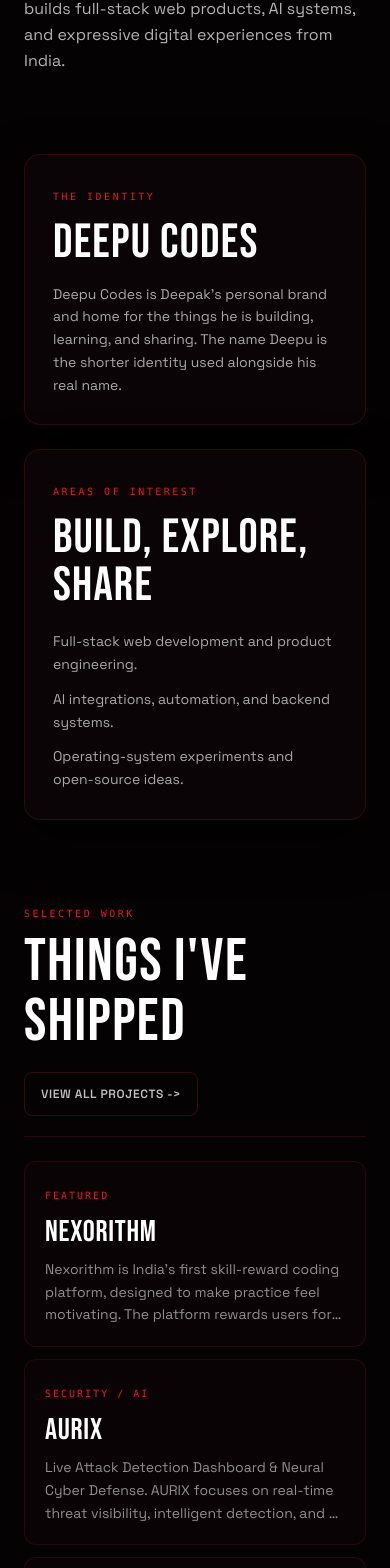
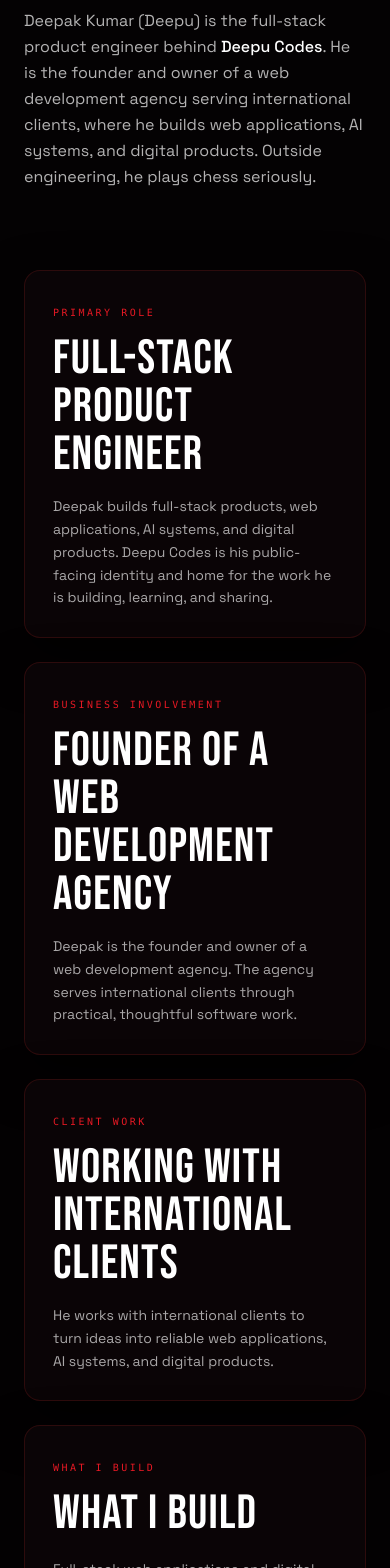
Before and after one commit to DeepuCodesss/My-project, a Next.js app: page /about in a window 390 px wide. Shown: the part 406-1974 px from the top of the page. Built offline with nearby package versions, Linux system fonts and the light colour scheme.

Commit message:
changed bio for seo

```diff
--- a/app/about/page.tsx
+++ b/app/about/page.tsx
@@ -4,10 +4,12 @@ import Navbar from "@/components/Navbar";
 import { projects, SITE_PROFILE } from "@/lib/projects.config";
 import { absoluteUrl, profilePageJsonLd, WEBSITE_ID } from "@/lib/seo";
 
+const aboutDescription =
+  "About Deepak Kumar (Deepu), the full-stack product engineer behind Deepu Codes and founder of a web development agency serving international clients.";
+
 export const metadata: Metadata = {
   title: `About ${SITE_PROFILE.name}`,
-  description:
-    "Learn about Deepak Kumar, also known as Deepu, the developer and programmer behind Deepu Codes.",
+  description: aboutDescription,
   alternates: {
     canonical: absoluteUrl("/about"),
   },
@@ -15,8 +17,7 @@ export const metadata: Metadata = {
     type: "profile",
     url: absoluteUrl("/about"),
     title: `About ${SITE_PROFILE.name} - ${SITE_PROFILE.brandName}`,
-    description:
-      "Learn about Deepak Kumar, also known as Deepu, the developer and programmer behind Deepu Codes.",
+    description: aboutDescription,
   },
 };
 
@@ -31,13 +32,14 @@ export default function AboutPage() {
               01 / PROFILE
             </span>
             <h1 className="mt-5 font-bebas text-7xl uppercase leading-[0.9] tracking-wide text-white sm:text-8xl md:text-9xl">
-              About <span className="text-[#e61924]">Deepak Kumar.</span>
+              About <span className="text-[#e61924]">Deepak Kumar (Deepu).</span>
             </h1>
             <p className="mt-8 max-w-3xl text-base leading-relaxed text-white/70 sm:text-lg">
-              Deepak Kumar, also known online as Deepu, is the developer behind {" "}
+              Deepak Kumar (Deepu) is the full-stack product engineer behind{" "}
               <strong className="font-medium text-white">{SITE_PROFILE.brandName}</strong>.
-              He builds full-stack web products, AI systems, and expressive digital
-              experiences from India.
+              He is the founder and owner of a web development agency serving
+              international clients, where he builds web applications, AI systems,
+              and digital products. Outside engineering, he plays chess seriously.
             </p>
           </header>
 
@@ -47,33 +49,82 @@ export default function AboutPage() {
               className="rounded-2xl border border-red-900/30 bg-[#0c0507]/90 p-7 shadow-[0_20px_50px_rgba(0,0,0,0.55)] sm:p-9"
             >
               <span className="font-mono text-[10px] uppercase tracking-[0.25em] text-[#e61924]">
-                The identity
+                Primary role
               </span>
               <h2 id="deepu-codes-title" className="mt-3 font-bebas text-5xl uppercase tracking-wide text-white">
-                Deepu Codes
+                Full-Stack Product Engineer
               </h2>
               <p className="mt-4 text-sm leading-relaxed text-white/65 sm:text-base">
-                Deepu Codes is Deepak&apos;s personal brand and home for the things
-                he is building, learning, and sharing. The name Deepu is the
-                shorter identity used alongside his real name.
+                Deepak builds full-stack products, web applications, AI systems, and
+                digital products. Deepu Codes is his public-facing identity and home
+                for the work he is building, learning, and sharing.
               </p>
             </section>
 
             <section
-              aria-labelledby="interests-title"
+              aria-labelledby="agency-title"
               className="rounded-2xl border border-red-900/30 bg-[#0c0507]/90 p-7 shadow-[0_20px_50px_rgba(0,0,0,0.55)] sm:p-9"
             >
               <span className="font-mono text-[10px] uppercase tracking-[0.25em] text-[#e61924]">
-                Areas of interest
+                Business involvement
               </span>
-              <h2 id="interests-title" className="mt-3 font-bebas text-5xl uppercase tracking-wide text-white">
-                Build, explore, share
+              <h2 id="agency-title" className="mt-3 font-bebas text-5xl uppercase tracking-wide text-white">
+                Founder of a Web Development Agency
+              </h2>
+              <p className="mt-4 text-sm leading-relaxed text-white/65 sm:text-base">
+                Deepak is the founder and owner of a web development agency. The
+                agency serves international clients through practical, thoughtful
+                software work.
+              </p>
+            </section>
+
+            <section
+              aria-labelledby="international-title"
+              className="rounded-2xl border border-red-900/30 bg-[#0c0507]/90 p-7 shadow-[0_20px_50px_rgba(0,0,0,0.55)] sm:p-9"
+            >
+              <span className="font-mono text-[10px] uppercase tracking-[0.25em] text-[#e61924]">
+                Client work
+              </span>
+              <h2 id="international-title" className="mt-3 font-bebas text-5xl uppercase tracking-wide text-white">
+                Working With International Clients
+              </h2>
+              <p className="mt-4 text-sm leading-relaxed text-white/65 sm:text-base">
+                He works with international clients to turn ideas into reliable web
+                applications, AI systems, and digital products.
+              </p>
+            </section>
+
+            <section
+              aria-labelledby="build-title"
+              className="rounded-2xl border border-red-900/30 bg-[#0c0507]/90 p-7 shadow-[0_20px_50px_rgba(0,0,0,0.55)] sm:p-9"
+            >
+              <span className="font-mono text-[10px] uppercase tracking-[0.25em] text-[#e61924]">
+                What I build
+              </span>
+              <h2 id="build-title" className="mt-3 font-bebas text-5xl uppercase tracking-wide text-white">
+                What I Build
               </h2>
               <ul className="mt-5 space-y-3 text-sm leading-relaxed text-white/65 sm:text-base">
-                <li>Full-stack web development and product engineering.</li>
-                <li>AI integrations, automation, and backend systems.</li>
-                <li>Operating-system experiments and open-source ideas.</li>
+                <li>Full-stack web applications and digital products.</li>
+                <li>AI systems, integrations, and workflow automation.</li>
+                <li>Backend systems, APIs, and open-source experiments.</li>
               </ul>
+            </section>
+
+            <section
+              aria-labelledby="chess-title"
+              className="rounded-2xl border border-red-900/30 bg-[#0c0507]/90 p-7 shadow-[0_20px_50px_rgba(0,0,0,0.55)] sm:p-9 md:col-span-2"
+            >
+              <span className="font-mono text-[10px] uppercase tracking-[0.25em] text-[#e61924]">
+                Beyond software
+              </span>
+              <h2 id="chess-title" className="mt-3 font-bebas text-5xl uppercase tracking-wide text-white">
+                Chess &amp; Other Interests
+              </h2>
+              <p className="mt-4 text-sm leading-relaxed text-white/65 sm:text-base">
+                Outside engineering, Deepak plays chess seriously. It is a personal
+                interest alongside his focus on systems, products, and technology.
+              </p>
             </section>
           </div>
 
@@ -128,6 +179,12 @@ export default function AboutPage() {
             <a href={SITE_PROFILE.linkedinUrl} target="_blank" rel="noopener noreferrer" className="rounded-lg border border-red-900/40 px-5 py-3 text-xs font-semibold uppercase tracking-wider text-white/75 transition-colors hover:border-[#e61924] hover:text-white focus-visible:outline-none focus-visible:ring-2 focus-visible:ring-[#e61924]">
               LinkedIn profile
             </a>
+            <a href={SITE_PROFILE.xUrl} target="_blank" rel="noopener noreferrer" className="rounded-lg border border-red-900/40 px-5 py-3 text-xs font-semibold uppercase tracking-wider text-white/75 transition-colors hover:border-[#e61924] hover:text-white focus-visible:outline-none focus-visible:ring-2 focus-visible:ring-[#e61924]">
+              X profile
+            </a>
+            <a href={SITE_PROFILE.instagramUrl} target="_blank" rel="noopener noreferrer" className="rounded-lg border border-red-900/40 px-5 py-3 text-xs font-semibold uppercase tracking-wider text-white/75 transition-colors hover:border-[#e61924] hover:text-white focus-visible:outline-none focus-visible:ring-2 focus-visible:ring-[#e61924]">
+              Instagram profile
+            </a>
           </nav>
         </article>
       </main>
--- a/app/opengraph-image.tsx
+++ b/app/opengraph-image.tsx
@@ -70,7 +70,7 @@ export default async function Image() {
               color: "#ffffff",
             }}
           >
-            Product Engineer &amp; Systems Builder
+            {SITE_PROFILE.role}
           </h1>
           <p
             style={{
@@ -81,7 +81,7 @@ export default async function Image() {
               lineHeight: 1.4,
             }}
           >
-            Full-Stack Products • AI Automation • DeepOS Systems
+            Web Applications - AI Systems - Digital Products
           </p>
         </div>
 
--- a/app/projects/[slug]/page.tsx
+++ b/app/projects/[slug]/page.tsx
@@ -80,6 +80,9 @@ export default function ProjectPage({ params }: ProjectPageProps) {
             <p className="mt-8 max-w-3xl text-base leading-relaxed text-white/70 sm:text-lg">
               {project.description}
             </p>
+            <p className="mt-4 text-sm text-white/50">
+              Built by {SITE_PROFILE.name} ({SITE_PROFILE.alternateName[0]}) under {SITE_PROFILE.brandName}.
+            </p>
           </header>
 
           <div className={`relative mt-14 overflow-hidden rounded-2xl border border-red-900/40 bg-[#0a0406] p-3 shadow-[0_34px_120px_rgba(0,0,0,0.8)] sm:p-4 ${project.mockupVariant === "phone" ? "mx-auto max-w-[440px]" : "w-full"}`}>
--- a/app/robots.ts
+++ b/app/robots.ts
@@ -7,6 +7,6 @@ export default function robots(): MetadataRoute.Robots {
       userAgent: "*",
       allow: "/",
     },
-    sitemap: `${SITE_PROFILE.canonicalUrl}sitemap.xml`,
+    sitemap: `${SITE_PROFILE.canonicalUrl}/sitemap.xml`,
   };
 }
--- a/app/sitemap.ts
+++ b/app/sitemap.ts
@@ -1,11 +1,11 @@
 import type { MetadataRoute } from "next";
-import { projects, SITE_PROFILE } from "@/lib/projects.config";
+import { projects } from "@/lib/projects.config";
 import { absoluteUrl } from "@/lib/seo";
 
 export default function sitemap(): MetadataRoute.Sitemap {
   return [
     {
-      url: SITE_PROFILE.canonicalUrl,
+      url: absoluteUrl("/"),
       changeFrequency: "monthly",
       priority: 1.0,
     },
--- a/components/ContactSection.tsx
+++ b/components/ContactSection.tsx
@@ -1,13 +1,25 @@
 "use client";
 
 import { motion } from "framer-motion";
-import { ArrowUpRight, Download, Heart, Music } from "lucide-react";
+import { ArrowUpRight, AtSign, Download, Heart, Music } from "lucide-react";
 import Image from "next/image";
+import type { ElementType } from "react";
 import { useState } from "react";
 import { SITE_PROFILE } from "@/lib/projects.config";
 import BrandLogo from "@/components/BrandLogo";
 
-const contacts = [
+type ContactItem = {
+  label: string;
+  value: string;
+  href: string;
+  iconSrc?: string;
+  icon?: ElementType;
+  external?: boolean;
+  download?: string;
+  isDownload?: boolean;
+};
+
+const contacts: ContactItem[] = [
   {
     label: "Email",
     value: SITE_PROFILE.email,
@@ -27,6 +39,20 @@ const contacts = [
     value: "github.com/DeepuCodesss",
     href: SITE_PROFILE.githubUrl,
     iconSrc: "/assets/icons/social/github.svg",
+    external: true,
+  },
+  {
+    label: "X",
+    value: "x.com/Deepucodess",
+    href: SITE_PROFILE.xUrl,
+    icon: AtSign,
+    external: true,
+  },
+  {
+    label: "Instagram",
+    value: "instagram.com/whoisdeepuuu",
+    href: SITE_PROFILE.instagramUrl,
+    icon: AtSign,
     external: true,
   },
   {
@@ -94,7 +120,7 @@ export default function ContactSection() {
 
         {/* Contact Action Cards with Custom SVG Icons */}
         <div className="grid gap-4 sm:grid-cols-2 lg:grid-cols-4 mb-24">
-          {contacts.map(({ label, value, href, iconSrc, external, download, isDownload }, index) => (
+          {contacts.map(({ label, value, href, iconSrc, icon: Icon, external, download, isDownload }, index) => (
             <motion.a
               key={label}
               href={href}
@@ -111,6 +137,8 @@ export default function ContactSection() {
                 <div className="grid h-10 w-10 place-items-center rounded-lg border border-red-900/40 bg-red-950/20 group-hover:border-[#e61924] transition-colors p-2">
                   {isDownload ? (
                     <Download size={18} className="text-[#e61924]" />
+                  ) : Icon ? (
+                    <Icon size={18} className="text-[#e61924]" />
                   ) : (
                     iconSrc ? (
                       <Image
@@ -149,7 +177,7 @@ export default function ContactSection() {
               </strong>
             </div>
             <span className="text-white/50 text-[11px]">
-              Full Stack Developer • AI Systems • Portfolio
+              Full-Stack Product Engineer • AI Systems • Deepu Codes
             </span>
           </div>
 
--- a/components/HeroSection.tsx
+++ b/components/HeroSection.tsx
@@ -111,13 +111,13 @@ export default function HeroSection() {
         <div className="absolute inset-0 bg-[radial-gradient(circle_at_50%_45%,rgba(230,25,36,0.30),transparent_65%)]" />
       </div>
 
-      {/* ── Background Giant Display Typography: DEEPUCODES ── */}
+      {/* ── Background Giant Display Typography: DEEPU CODES ── */}
       <div
         aria-hidden="true"
         className="absolute top-[16%] sm:top-[18%] left-1/2 -translate-x-1/2 z-[1] pointer-events-none select-none w-full text-center overflow-hidden"
       >
         <span className="font-bebas text-[clamp(4rem,18vw,22rem)] leading-none text-[#e61924]/[0.16] tracking-wider uppercase block drop-shadow-[0_0_60px_rgba(230,25,36,0.2)]">
-          DEEPUCODES
+          DEEPU CODES
         </span>
       </div>
 
@@ -147,7 +147,7 @@ export default function HeroSection() {
 
       {/* ── Vertical Micro Details (Desktop Sidebar Accent) ─ */}
       <div className="hidden lg:flex fixed left-6 top-1/2 -translate-y-1/2 z-20 pointer-events-none flex-col items-center gap-6 text-[10px] font-space tracking-[0.35em] text-white/40 uppercase rotate-180 [writing-mode:vertical-lr]">
-        <span>FULL STACK DEVELOPER</span>
+        <span>FULL-STACK PRODUCT ENGINEER</span>
         <span className="h-12 w-px bg-[#e61924]/40" />
         <span>BASED IN INDIA</span>
       </div>
@@ -228,7 +228,7 @@ export default function HeroSection() {
 
           {/* One-Line Intro */}
           <p className="mt-3 sm:mt-5 text-sm sm:text-base md:text-lg text-white/80 font-space font-normal max-w-md leading-relaxed hero-intro">
-            I&apos;m Deepak Kumar, also known as Deepu. I build full-stack products, AI systems, and thoughtful digital experiences.
+            I&apos;m Deepak Kumar (Deepu), a full-stack product engineer behind {SITE_PROFILE.brandName}. I am the founder and owner of a web development agency serving international clients, where I build web applications, AI systems, and digital products. Outside engineering, I play chess seriously.
           </p>
 
           {/* CTA Action Buttons & Mobile Social Icons Row */}
@@ -292,7 +292,7 @@ export default function HeroSection() {
             </span>
             <span className="text-white/30">•</span>
             <span className="text-[#e61924] font-mono text-[10px] font-semibold">
-              JUN 2025
+              CURRENTLY AVAILABLE
             </span>
           </div>
 
--- a/lib/projects.config.ts
+++ b/lib/projects.config.ts
@@ -19,17 +19,20 @@ export type Project = {
 export const SITE_PROFILE = {
   name: "Deepak Kumar",
   brandName: "Deepu Codes",
-  alternateName: "Deepu",
-  role: "Product Engineer",
-  subtitles: ["Full-Stack Developer", "AI Systems Builder", "Systems Thinker"],
-  headline: "Deepak Kumar, also known as Deepu, builds full-stack products, AI systems, and thoughtful digital experiences under the name Deepu Codes.",
+  alternateName: ["Deepu", "Deepu Codes"],
+  role: "Full-Stack Product Engineer",
+  subtitles: ["Full-Stack Engineer", "Product Engineer", "AI Systems Builder"],
+  headline:
+    "Deepak Kumar (Deepu) is a full-stack product engineer and founder of a web development agency serving international clients. He builds web applications, AI systems, and digital products under Deepu Codes.",
   email: "deepakmangal94164@gmail.com",
   whatsappUrl: "https://wa.me/919350432714?text=Hi%20Deepak%2C%0A%0AI%20found%20your%20portfolio%20and%20I%27m%20interested%20in%20discussing%20a%20project%20with%20you.",
-  githubUrl: "https://github.com/DeepuCodesss/",
+  githubUrl: "https://github.com/DeepuCodesss",
   linkedinUrl: "https://www.linkedin.com/in/deeepucodes/",
+  xUrl: "https://x.com/Deepucodess",
+  instagramUrl: "https://www.instagram.com/whoisdeepuuu/",
   resumeUrl: "/resume.pdf",
   resumeDownloadName: "Deepak-Kumar-Resume.pdf",
-  canonicalUrl: "https://deepucodes.me/",
+  canonicalUrl: "https://deepucodes.me",
 };
 
 export const projects: Project[] = [
@@ -38,7 +41,7 @@ export const projects: Project[] = [
     title: "Nexorithm",
     eyebrowLabel: "Featured",
     description:
-      "Nexorithm is India's first skill-reward coding platform, designed to make practice feel motivating. The platform rewards users for solving even very easy questions, helping them build consistency, climb rankings, and keep coming back to solve more.",
+      "Nexorithm is a skill-reward coding platform designed to make practice more motivating by rewarding users for solving coding questions.",
     tags: ["React", "Next.js", "Tailwind"],
     screenshotUrl: "/projects/nexorithm.webp",
     videoUrl: "/video/nexorithm.mp4",
--- a/lib/seo.ts
+++ b/lib/seo.ts
@@ -8,7 +8,12 @@ export function absoluteUrl(path: string) {
   return new URL(path, SITE_URL).toString();
 }
 
-const socialProfiles = [SITE_PROFILE.githubUrl, SITE_PROFILE.linkedinUrl];
+const socialProfiles = [
+  SITE_PROFILE.githubUrl,
+  SITE_PROFILE.linkedinUrl,
+  SITE_PROFILE.xUrl,
+  SITE_PROFILE.instagramUrl,
+];
 
 export const personJsonLd = {
   "@type": "Person",
@@ -16,14 +21,19 @@ export const personJsonLd = {
   name: SITE_PROFILE.name,
   alternateName: SITE_PROFILE.alternateName,
   jobTitle: SITE_PROFILE.role,
-  description: SITE_PROFILE.headline,
+  description:
+    "Deepak Kumar (Deepu) is a full-stack product engineer and founder of a web development agency serving international clients. He builds web applications, AI systems, and digital products under Deepu Codes. He also plays chess seriously.",
   url: SITE_URL,
   image: absoluteUrl("/assets/hero/character.webp"),
+  email: SITE_PROFILE.email,
   sameAs: socialProfiles,
   knowsAbout: [
     "Full-stack web development",
-    "Artificial intelligence automation",
+    "Product engineering",
+    "Web applications",
+    "AI systems and automation",
     "Systems architecture",
+    "Chess",
   ],
 };
 
@@ -32,9 +42,9 @@ export const websiteJsonLd = {
   "@id": WEBSITE_ID,
   url: SITE_URL,
   name: SITE_PROFILE.brandName,
-  alternateName: "Deepucodes",
   description: SITE_PROFILE.headline,
   publisher: { "@id": PERSON_ID },
+  about: { "@id": PERSON_ID },
   inLanguage: "en",
 };
 
@@ -84,6 +94,7 @@ export function projectJsonLd(project: Project) {
         description: project.description,
         isPartOf: { "@id": WEBSITE_ID },
         about: { "@id": `${pageUrl}#project` },
+        breadcrumb: { "@id": `${pageUrl}#breadcrumb` },
         primaryImageOfPage: {
           "@type": "ImageObject",
           url: absoluteUrl(project.screenshotUrl),
@@ -102,6 +113,24 @@ export function projectJsonLd(project: Project) {
         author: { "@id": PERSON_ID },
         keywords: project.tags,
       },
+      {
+        "@type": "BreadcrumbList",
+        "@id": `${pageUrl}#breadcrumb`,
+        itemListElement: [
+          {
+            "@type": "ListItem",
+            position: 1,
+            name: "Projects",
+            item: absoluteUrl("/projects"),
+          },
+          {
+            "@type": "ListItem",
+            position: 2,
+            name: project.title,
+            item: pageUrl,
+          },
+        ],
+      },
     ],
   };
 }
```
Also changed, not shown: app/globals.css (+1 -1 lines), app/layout.tsx (+4 -3 lines), components/ScrollAnimationSection.tsx (+22 -26 lines).
